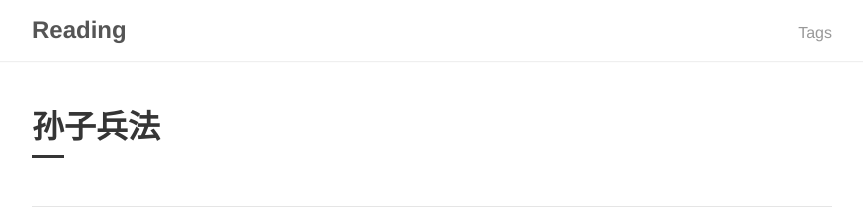
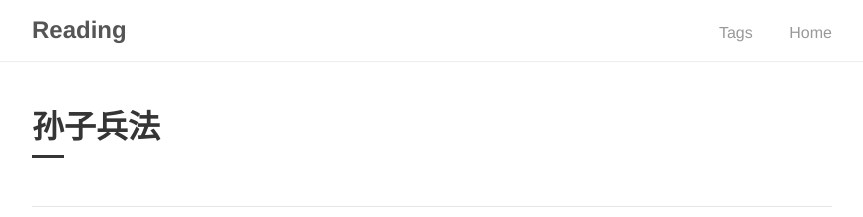
Before and after one commit to yang-yang-o-o/Reading, a Jekyll site: the page built from index.html, in a window 1280 px wide. Shown: the top 217 px of the page, without its empty margins (208-1071 px from the left). Built offline with Jekyll 4.4.1, drawn with Linux system fonts in a browser that asks for light colours; the list of posts is cut into pages by our own code.

Commit message:
add home link

```diff
--- a/_includes/navigation.html
+++ b/_includes/navigation.html
@@ -6,6 +6,7 @@
     <ul>
       <!-- <li><a href="{{ site.baseurl }}/">Posts</a></li> -->
       <li><a href="{{ '/tags' | prepend: site.baseurl }}">Tags</a></li>
+      <li><a href="https://yang-yang-o-o.github.io/">Home</a></li>
       <!-- <li><a href="{{ '/about' | prepend: site.baseurl }}">About</a></li> -->
     </ul>
   </div>
```
